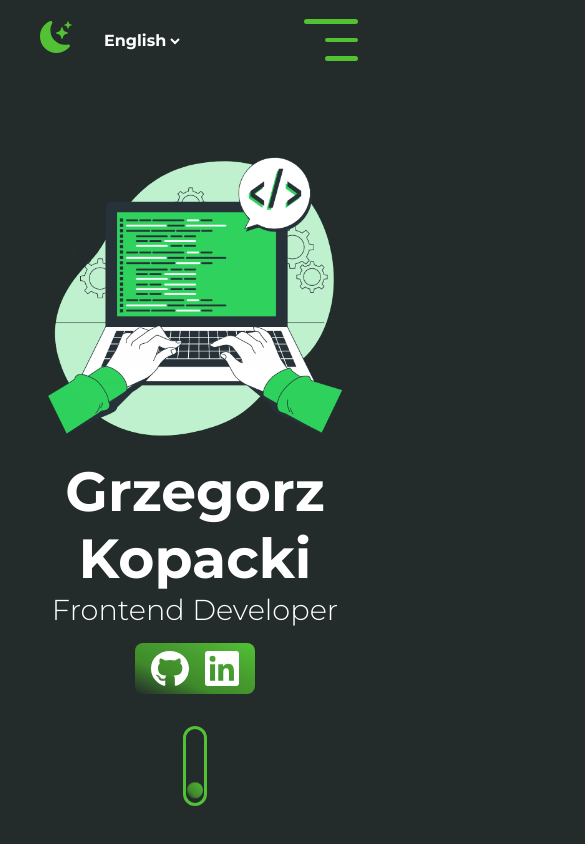
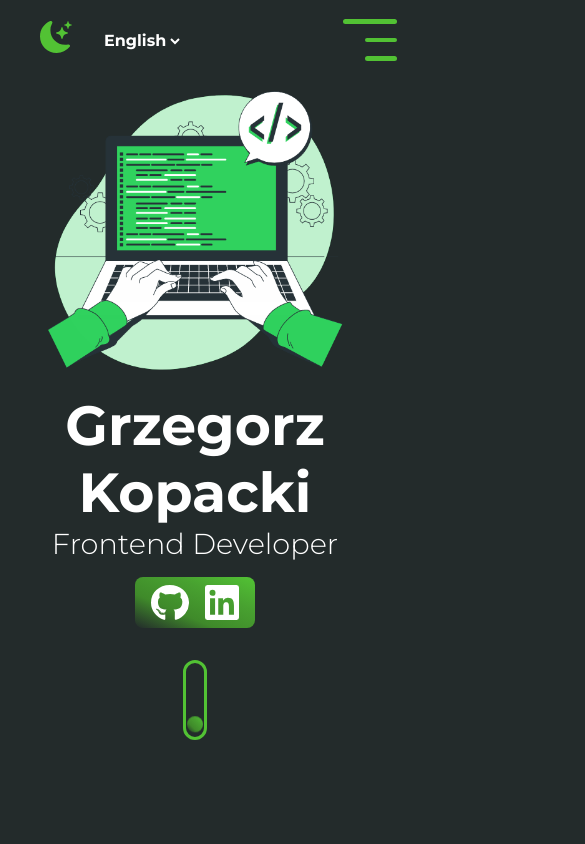
Before and after one commit to GrzegorzKopacki/Portfolio, a React (Vite) app in the folder portfolioPage/: page / in a window 390 px wide. Shown: the top 844 px of the page, 585 px wide, since content can reach past the window. Built offline with nearby package versions, Linux system fonts and the light colour scheme.

Commit message:
changed position for fixed in navbar component for mobile view

```diff
--- a/portfolioPage/src/components/HomeSite/HomeSite.module.css
+++ b/portfolioPage/src/components/HomeSite/HomeSite.module.css
@@ -1,5 +1,5 @@
 .home {
-	margin-top: 4rem;
+	margin-top: 5rem;
 }
 .homeImg {
 	width: 80%;
--- a/portfolioPage/src/components/Navbar/Navbar.module.css
+++ b/portfolioPage/src/components/Navbar/Navbar.module.css
@@ -1,17 +1,13 @@
-.header,
-.headerActive {
+.header {
+	position: fixed;
 	display: flex;
 	justify-content: space-between;
+	gap: 10rem;
 	padding: 0.8rem 2rem;
-	position: sticky;
 	top: 0;
 	background: #232b2b;
 	z-index: 100;
 	transition: all 0.4s ease-in-out;
-}
-
-.headerActive {
-	box-shadow: rgba(212, 211, 211, 0.962) 0px 3px 5px;
 }
 
 .menu {
@@ -71,6 +67,10 @@
 		transform: translateX(0);
 	}
 
+	.header {
+		position: sticky;
+	}
+
 	.menuLink {
 		position: relative;
 		cursor: pointer;
```
